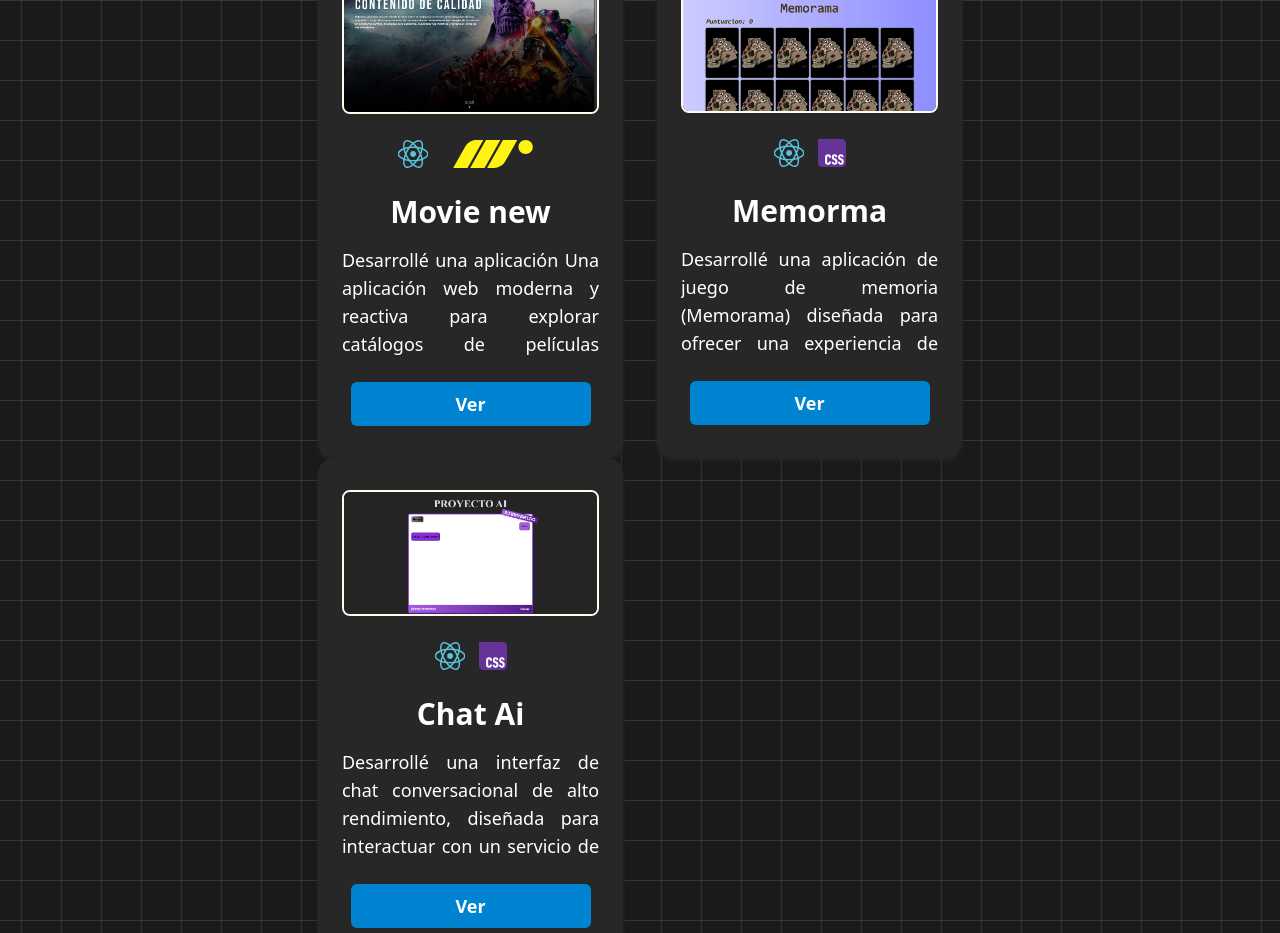
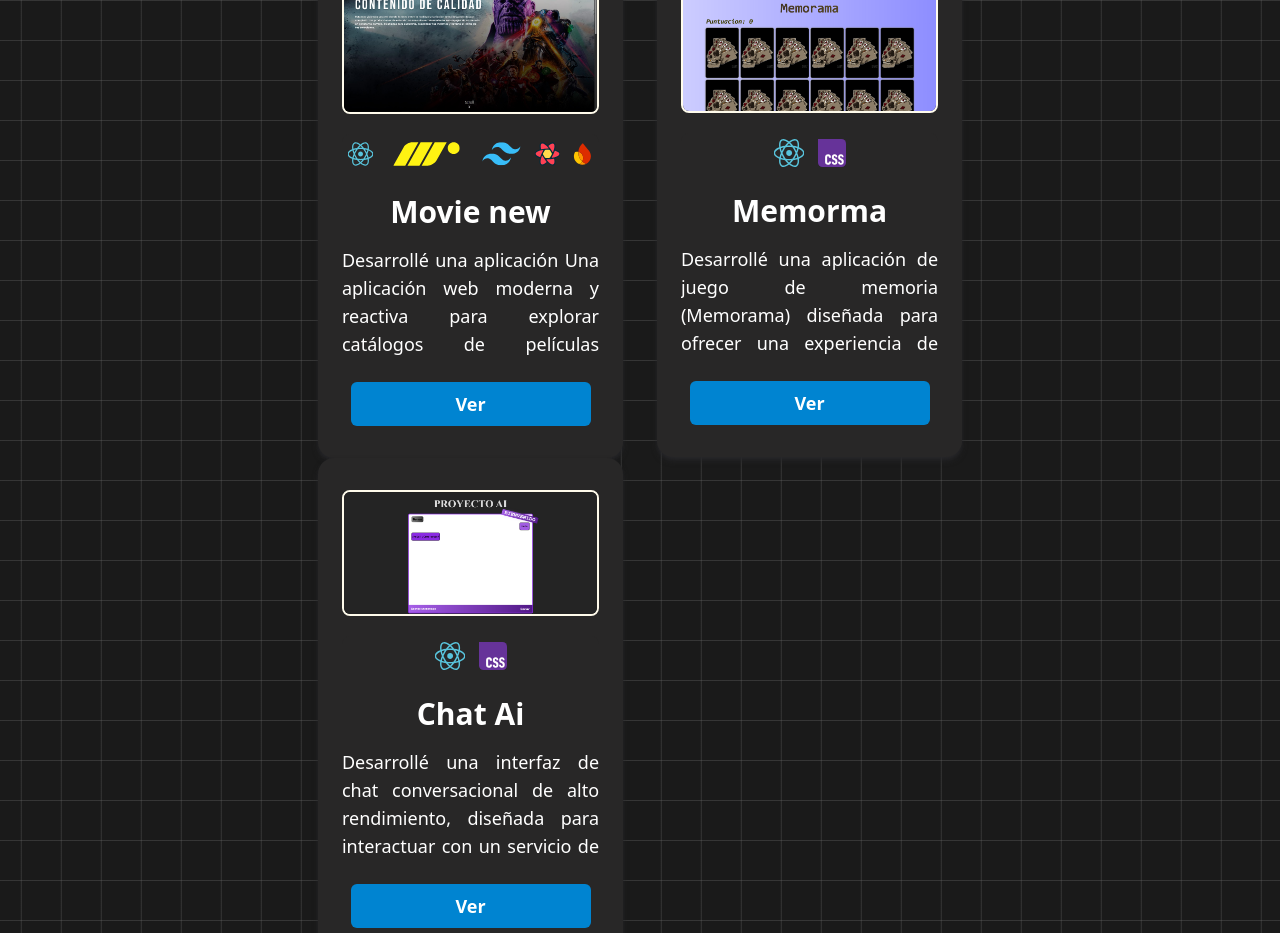
Before and after one commit to David-Sliren/Mi-Portafolio, a React (Vite) app: page / in a window 1280 px wide. Shown: the part 920-1853 px from the top of the page. Built offline with nearby package versions, Linux system fonts and the light colour scheme.

Commit message:
refactor(projectsDocs): Actualizar lista de tecnologias utilizadas en los proyectos

```diff
--- a/src/constants/projectsDocs.js
+++ b/src/constants/projectsDocs.js
@@ -7,7 +7,13 @@
     descripcion:
       "Desarrollé una aplicación Una aplicación web moderna y reactiva para explorar catálogos de películas (Populares, Tendencias, Próximos estrenos) utilizando la API de The Movie Database (TMDB).",
     seeMore: "",
-    tecnologies: ["React", "Tailwindcss"],
+    tecnologies: [
+      "React",
+      "Tailwindcss",
+      "TanStack-Query",
+      "React-Router",
+      "Motion",
+    ],
     link: "https://david-sliren.github.io/movies-new/",
   },
   {
@@ -15,7 +21,7 @@
     descripcion:
       "Desarrollé una aplicación de juego de memoria (Memorama) diseñada para ofrecer una experiencia de usuario fluida y demostrar una sólida comprensión de la arquitectura frontend moderna y la persistencia de datos. Este proyecto destaca la capacidad de construir lógica de aplicación compleja (seguimiento de pares, manejo de estado de volteo de cartas y puntuación) con un enfoque en el rendimiento óptimo.",
     seeMore: "",
-    tecnologies: ["React", "CSS"],
+    tecnologies: ["React", "CSS", "Firebase"],
     link: "https://memoramasimple.netlify.app/",
   },
   {
```
